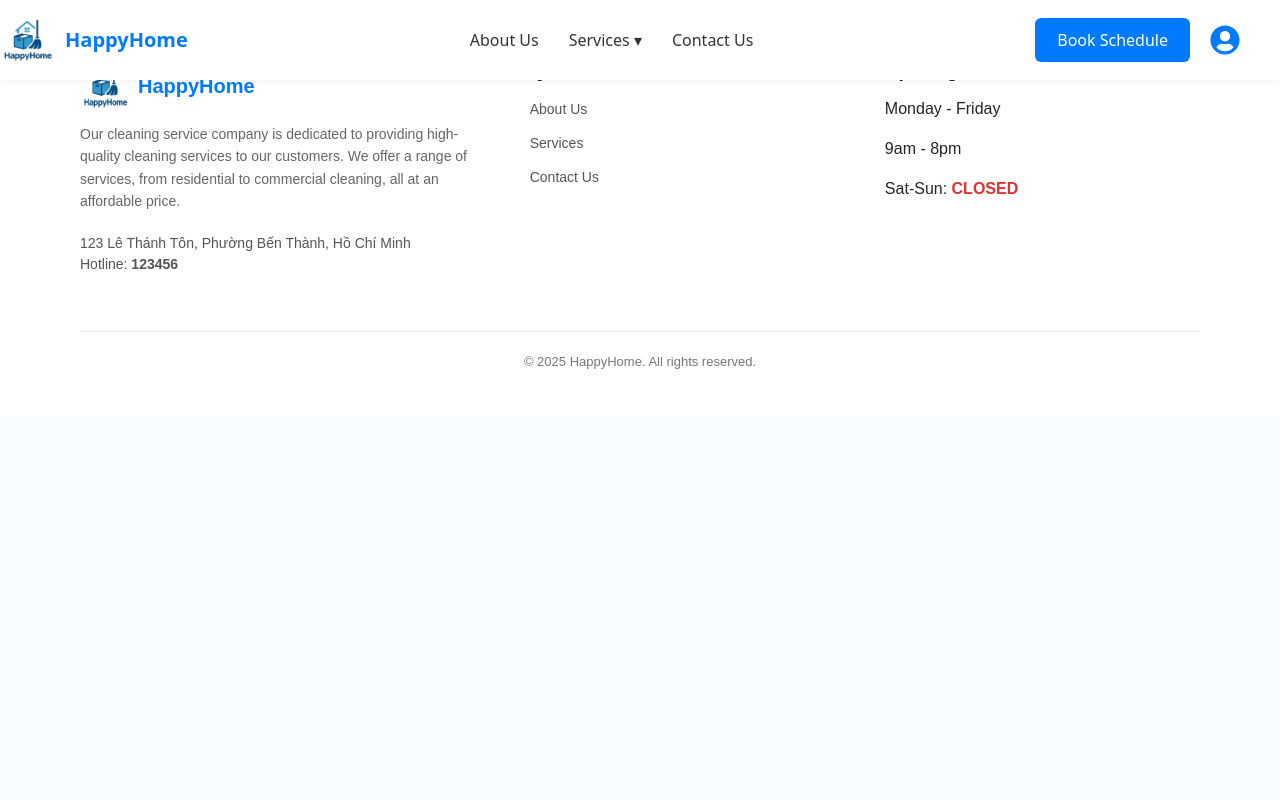
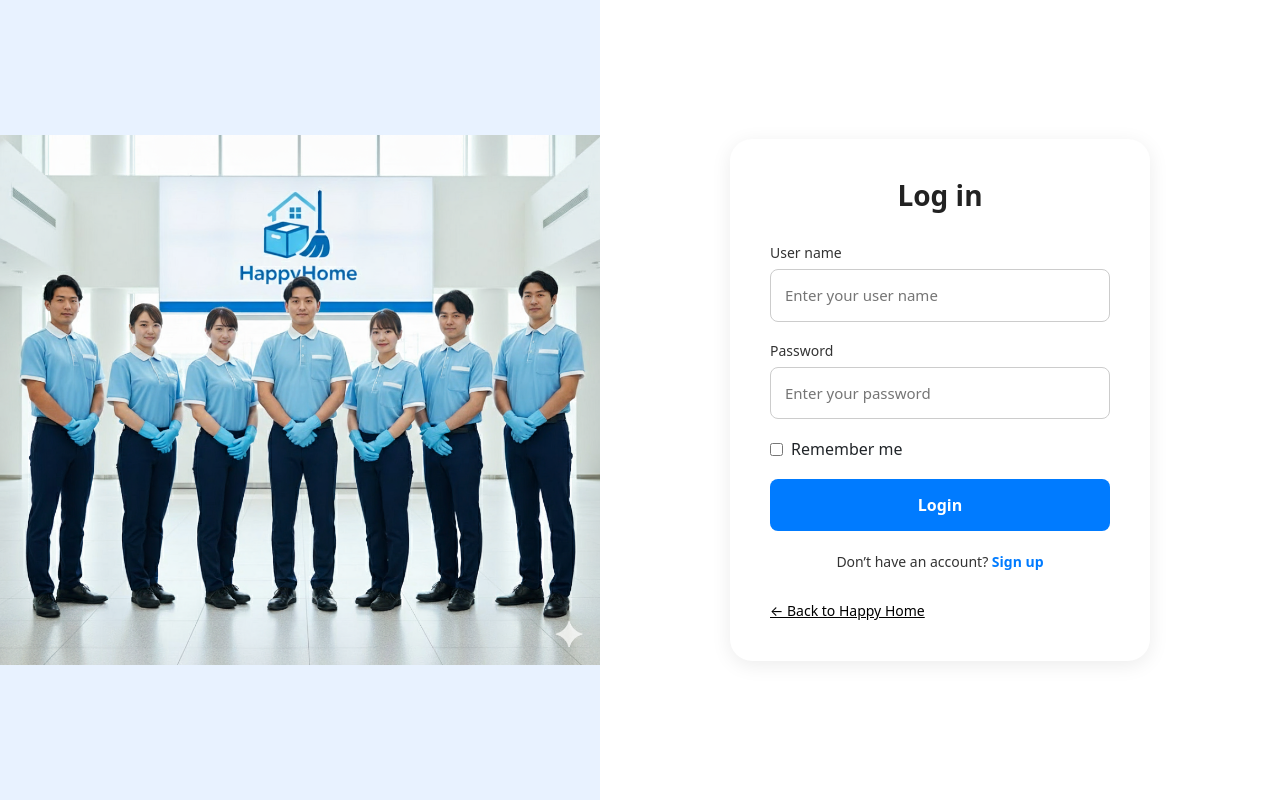
Before and after one commit to thuyhien254/Web_cleaningservice, a React (Create React App) app: page /login in a window 1280 px wide. Built offline with nearby package versions, Linux system fonts and the light colour scheme.

Commit message:
Login Update

```diff
--- a/src/App.js
+++ b/src/App.js
@@ -1,23 +1,37 @@
 import { BrowserRouter as Router, Routes, Route } from "react-router-dom";
 import Layout from "../src/components/Layout";
-import ScrollToTop from "./components/Scrolltop";
+import Nolayout from "../src/components/Nolayout";
+
+import Scrolltop from "../src/components/Scrolltop";
 import Homepage from "../src/Pages/Homepage/Homepage";
-import HouseCleaning from "../src/Pages/HouseCleaningpage/HouseCleaning";
-import HouseMoving from "../src/Pages/HouseMovingpage/HouseMoving";
+import HouseCleaningpage from "../src/Pages/HouseCleaningpage/HouseCleaning";
+import HouseMovingpage from "../src/Pages/HouseMovingpage/HouseMoving";
+
+import Loginpage from "./Pages/Login/Loginpage";
+import Registerpage from "../src/Pages/Registerpage";
+
 
 function App() {
   return (
-    <Router>
-      <ScrollToTop />
-      <Layout>
-        <Routes>
+   <Router>
+          <Scrolltop />
+      <Routes>
+
+        {/* Trang dùng Navbar + Footer */}
+        <Route element={<Layout />}>
           <Route path="/" element={<Homepage />} />
-          <Route path="/house-cleaning" element={<HouseCleaning />} />
-          <Route path="/house-moving" element={<HouseMoving />} />
-        </Routes>
-      </Layout>
+          <Route path="/house-cleaning" element={<HouseCleaningpage />} />
+          <Route path="/house-moving" element={<HouseMovingpage />} />
+        </Route>
+
+        {/* Trang KHÔNG có Navbar/Footer */}
+        <Route element={<Nolayout />}>
+          <Route path="/login" element={<Loginpage />} />
+          <Route path="/signup" element={<Registerpage />} />
+        </Route>
+
+      </Routes>
     </Router>
   );
 }
-
 export default App;
--- a/src/Pages/Homepage/Homepage.jsx
+++ b/src/Pages/Homepage/Homepage.jsx
@@ -1,4 +1,3 @@
-import React from "react";
 import HeroSection from "../Homepage/Section/HeroSection";
 import ServicesSection from "../Homepage/Section/ServicesSection";
 import AboutSection from "../Homepage/Section/AboutSection";
--- /dev/null
+++ b/src/Pages/Login/Loginpage.css
@@ -0,0 +1,144 @@
+.login-wrapper {
+  display: flex;
+  height: 100vh;
+  width: 100%;
+  overflow: hidden;
+}
+
+.login-left {
+  flex: 1;
+  background-color: #e8f2ff;
+  display: flex;
+  justify-content: center;
+  align-items: center;
+}
+
+.login-left img {
+  width: 100%;
+  height: 100%;
+  object-fit: contain;
+}
+
+.login-right {
+  flex: 1;
+  display: flex;
+  justify-content: center;
+  align-items: center;
+  padding: 40px;
+  background: #ffffff;
+}
+
+.login-box {
+  width: 420px;
+  background: white;
+  padding: 40px;
+  border-radius: 22px;
+  box-shadow: 0 4px 20px rgba(0,0,0,0.08);
+  animation: fadeIn 0.3s ease;
+}
+
+.login-title {
+  text-align: center;
+  font-size: 28px;
+  font-weight: 700;
+  margin-bottom: 30px;
+  color: #222;
+}
+
+.login-field {
+  display: flex;
+  flex-direction: column;
+  margin-bottom: 18px;
+}
+
+.login-field label {
+  font-size: 14px;
+  margin-bottom: 6px;
+  color: #333;
+}
+
+.login-field input {
+  padding: 14px;
+  border-radius: 8px;
+  border: 1px solid #ccc;
+  font-size: 15px;
+  transition: 0.2s;
+}
+
+.login-field input:focus {
+  outline: none;
+  border-color: #007bff;
+  box-shadow: 0 0 6px rgba(0,123,255,0.3);
+}
+
+.remember-row {
+  display: flex;
+  align-items: center;
+  gap: 8px;
+  margin-bottom: 18px;
+}
+
+.login-btn {
+  width: 100%;
+  padding: 14px;
+  background: #007bff;
+  border: none;
+  border-radius: 8px;
+  font-size: 16px;
+  color: white;
+  cursor: pointer;
+  font-weight: 600;
+  margin-bottom: 20px;
+  transition: 0.25s;
+}
+
+.login-btn:hover {
+  background: #005ecb;
+}
+
+.signup-text {
+  text-align: center;
+  font-size: 14px;
+  color: #333;
+}
+
+.signup-link {
+  color: #007bff;
+  font-weight: 600;
+  text-decoration: none;
+}
+
+.signup-link:hover {
+  text-decoration: underline;
+}
+
+.back-home {
+  display: block;
+  margin-top: 28px;
+  color: #000;
+  font-size: 14px;
+  text-align: left;
+}
+
+.back-home:hover {
+  text-decoration: underline;
+}
+
+@keyframes fadeIn {
+  from { opacity: 0; transform: translateY(10px); }
+  to { opacity: 1; transform: translateY(0); }
+}
+
+@media (max-width: 900px) {
+  .login-wrapper {
+    flex-direction: column;
+  }
+
+  .login-left {
+    height: 40vh;
+  }
+
+  .login-right {
+    height: 60vh;
+  }
+}
--- /dev/null
+++ b/src/Pages/Login/Loginpage.jsx
@@ -0,0 +1,48 @@
+import "../Login/Loginpage.css";
+import companyImage from "../../assets/company-banner.png";
+
+const Loginpage = () => {
+  return (
+   <div className="login-wrapper">
+
+  {/* Left side – Company image */}
+  <div className="login-left">
+    <img src={companyImage} alt="Company" />
+  </div>
+
+  {/* Right side – Form */}
+  <div className="login-right">
+    <div className="login-box">
+      <h2 className="login-title">Log in</h2>
+
+      <div className="login-field">
+        <label>User name</label>
+        <input type="text" placeholder="Enter your user name" />
+      </div>
+
+      <div className="login-field">
+        <label>Password</label>
+        <input type="password" placeholder="Enter your password" />
+      </div>
+
+      <div className="remember-row">
+        <input type="checkbox" />
+        <span>Remember me</span>
+      </div>
+
+      <button className="login-btn">Login</button>
+
+      <p className="signup-text">
+        Don’t have an account? <a href="/signup" className="signup-link">Sign up</a>
+      </p>
+
+      <a href="/" className="back-home">← Back to Happy Home</a>
+    </div>
+  </div>
+
+</div>
+
+  );
+};
+
+export default Loginpage;
--- a/src/components/Layout.jsx
+++ b/src/components/Layout.jsx
@@ -1,6 +1,8 @@
 import Navbar from "../components/Navbar";
 import Footer from "../components/Footer";
 import "../components/Layout.css";
+import { Outlet } from "react-router-dom";
+
 
 const Layout = ({ children }) => {
   return (
@@ -9,6 +11,7 @@ const Layout = ({ children }) => {
 
       <main className="layout-content">
         {children}
+         <Outlet />
       </main>
 
       <Footer />
--- /dev/null
+++ b/src/components/Nolayout.jsx
@@ -0,0 +1,11 @@
+import { Outlet } from "react-router-dom";
+
+const NoLayout = ({ children }) => {
+  return (
+    <main>{children}
+          <Outlet />
+    </main>
+  );
+};
+
+export default NoLayout;
```
Also changed, not shown: src/Pages/Loginpage.css (deleted), src/Pages/Loginpage.jsx (deleted), src/assets/company-banner.png (added).
